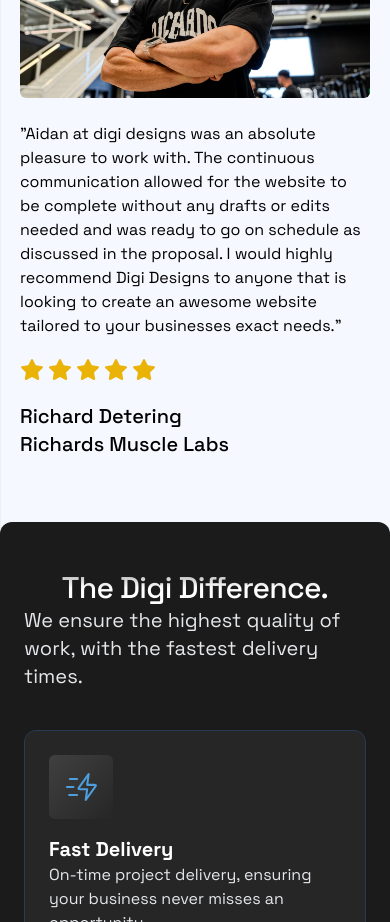
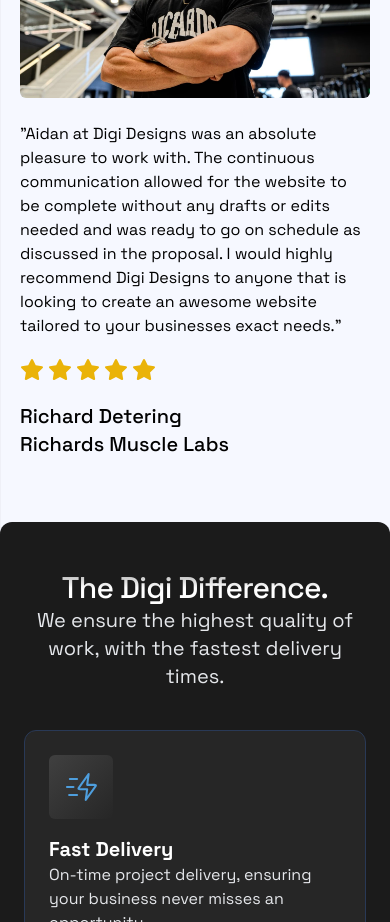
Before and after one commit to aidan-0/digi-designs, a Next.js app: page / in a window 390 px wide. Shown: the part 4480-5402 px from the top of the page. Built offline with nearby package versions, Linux system fonts and the light colour scheme.

Commit message:
linting and slight text changes

```diff
--- a/app/page.tsx
+++ b/app/page.tsx
@@ -3,7 +3,6 @@
 import { AnimatedBeamMultipleOutputDemo } from "@/components/demos/animated-beam-demo";
 import BoxRevealDemo from "@/components/demos/box-reveal-demo";
 import { ScrollBasedVelocityDemo } from "@/components/demos/scroll-based-velocity-demo";
-import { WordPullUpDemo } from "@/components/demos/word-pull-up-demo";
 import { CheckIcon } from "@/components/icons/check-icon";
 import BoxReveal from "@/components/magicui/box-reveal";
 import { FadeText } from "@/components/magicui/fade-text";
@@ -166,7 +165,6 @@
 						<Element name="services">
 							<div className="fade-in opacity-0 md:px-0 md:mx-auto pt-16 md:pt-20">
 								<h2 className="text-3xl md:text-5xl md:text-center font-medium">
-									{/* <WordPullUpDemo /> */}
 									Built from the ground up
 								</h2>
 								<p className="text-center pt-4 md:w-1/2 mx-auto text-xl md:text-2xl text-gray-500">
@@ -332,7 +330,7 @@
 								/>
 								<div className="flex flex-col gap-y-5">
 									<h1 className="text-md md:text-md lg:text-lg ">
-										&quot;Aidan at digi designs was an
+										&quot;Aidan at Digi Designs was an
 										absolute pleasure to work with. The
 										continuous communication allowed for the
 										website to be complete without any
--- a/components/demos/background-beams-demo.tsx
+++ b/components/demos/background-beams-demo.tsx
@@ -13,7 +13,7 @@
         <h2 className="fade-in opacity-0 relative flex-col z-10 text-3xl md:text-5xl md:leading-tight max-w-5xl mx-auto text-center tracking-tight font-medium bg-clip-text text-transparent bg-gradient-to-b from-neutral-400 via-white to-white flex items-center gap-2 ">
           The Digi Difference.
         </h2>
-          <p className="fade-in opacity-0 md:text-center mx-auto  text-xl md:text-2xl text-gray-200">
+          <p className="fade-in opacity-0 text-center mx-auto  text-xl md:text-2xl text-gray-200">
             We ensure the highest quality of work, with the fastest delivery
             times.
           </p>
```
